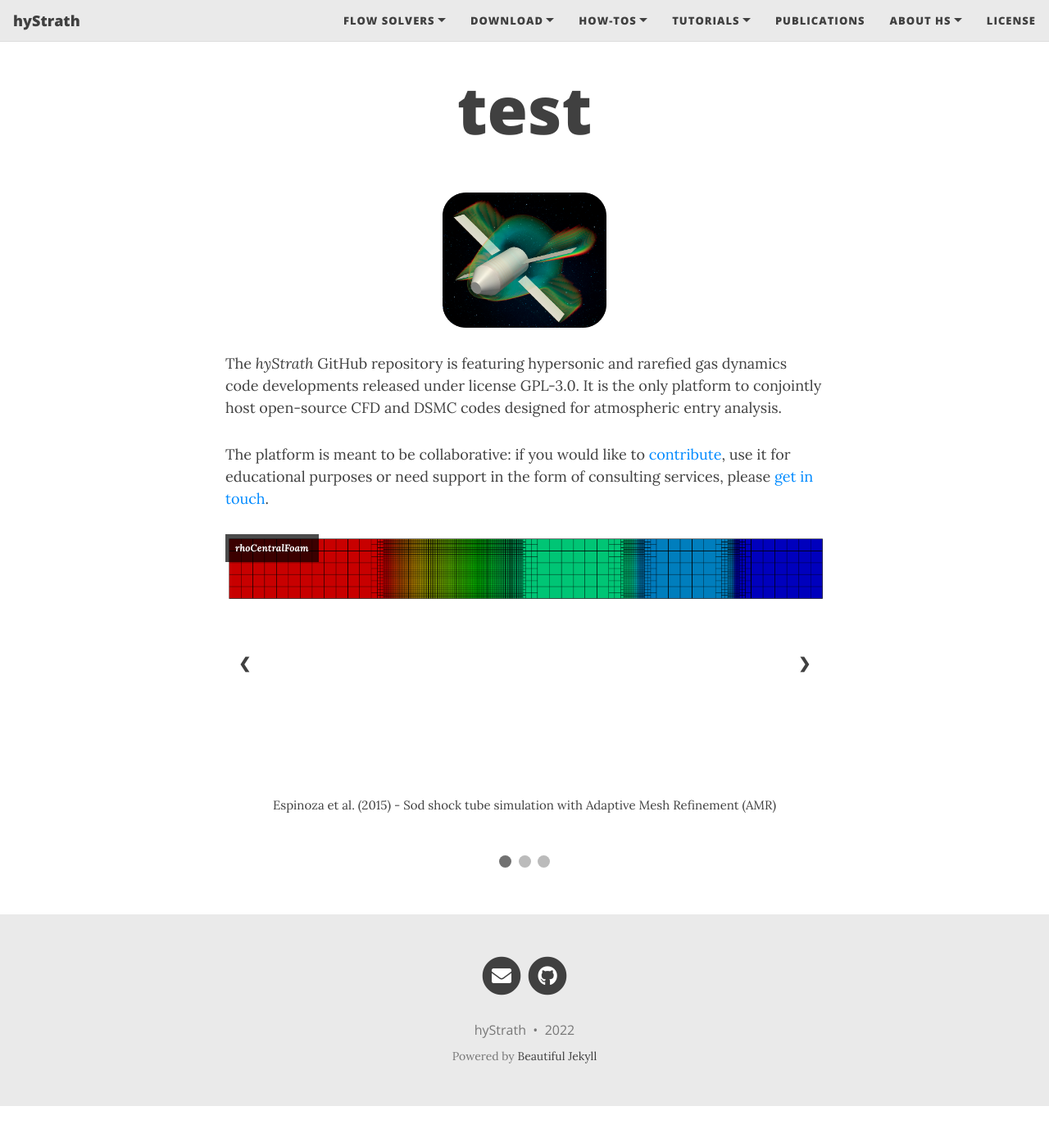
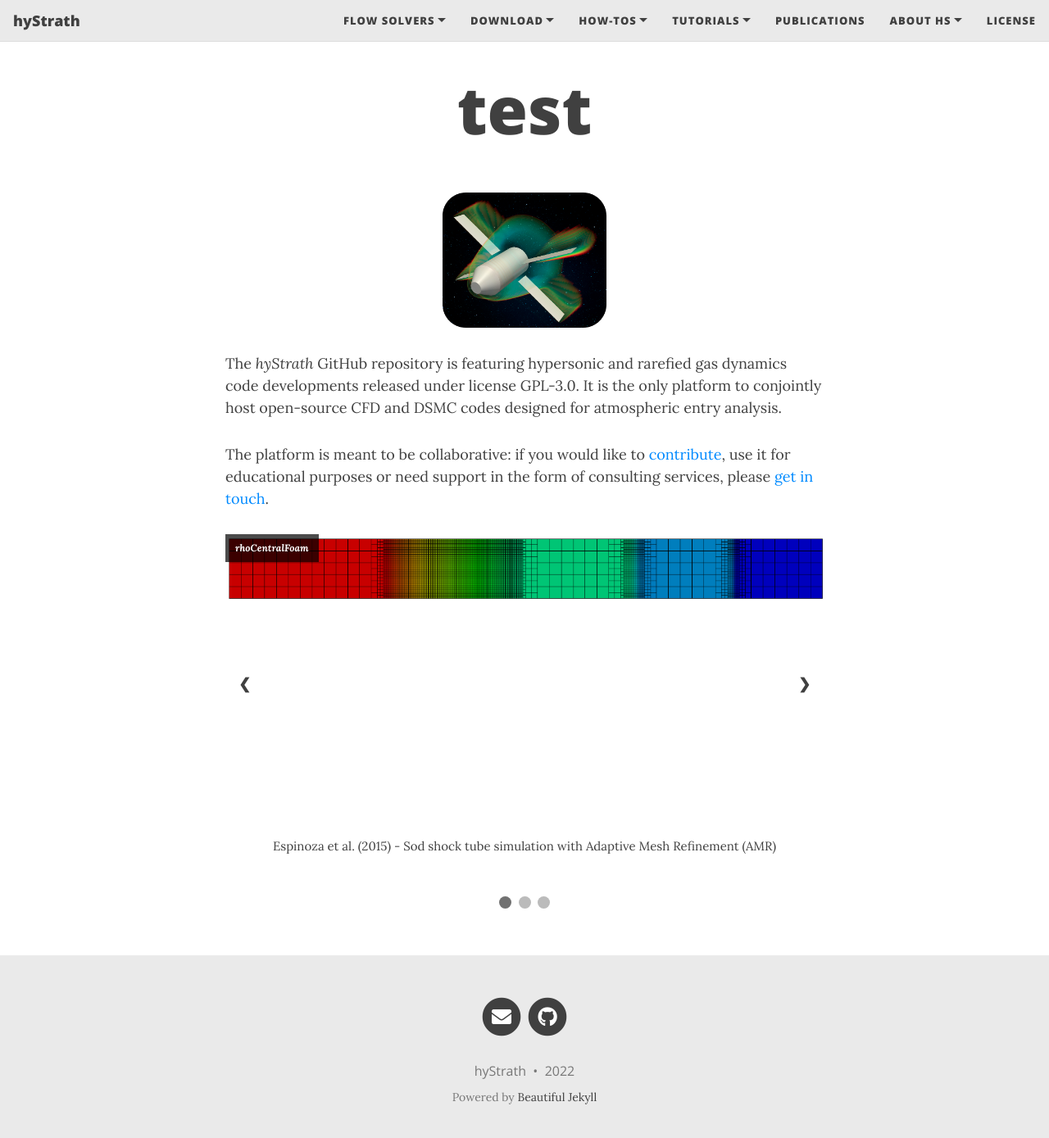
Before and after one commit to hystrath/hystrath.github.io, a Jekyll site: the page built from test2.md, in a window 1280 px wide and 1400 px high, scrolled down 18 px. Shown: the top 1389 px of the window at 82% size. Built offline with Jekyll 4.4.1, drawn with Linux system fonts in a browser that asks for light colours; nearby versions of some CDN libraries; before the commit the page ends 1368 px from its top, so only the background shows below that.

Commit message:
Editing pages

```diff
--- a/_includes/head.html
+++ b/_includes/head.html
@@ -283,7 +283,7 @@
   .slideshow-container {
 <!--    max-width: 1000px;-->
     width: 1000px;
-    height: 300px;
+    height: 350px;
     position: relative;
     margin: auto;
   }
@@ -292,6 +292,7 @@
   .mySlides {
     display: none;
     text-align: center;
+    vertical-align: middle;
   }
 
   /* Next & previous buttons */
```
